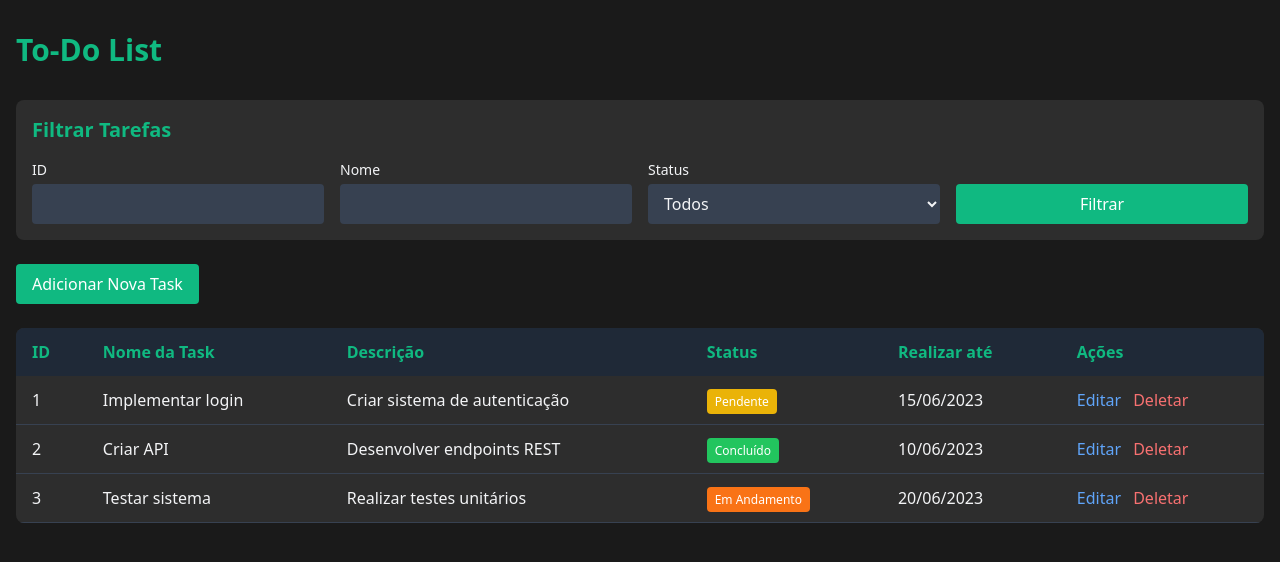
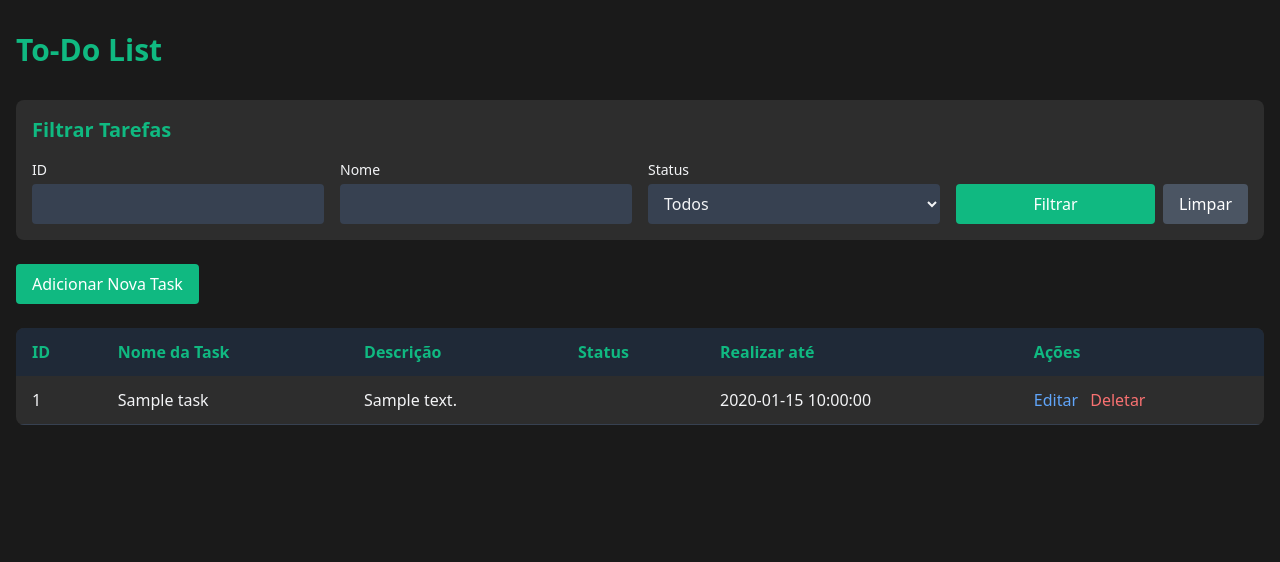
Before and after one commit to LuisMig-code/to-do-list-flask, a Flask app: template templates/index.html in a window 1280 px wide. Shown: the top 562 px of the page. Run offline with Flask 3, Linux system fonts and the light colour scheme; the template is opened without the code that fills it: most values are stand-ins (such as "Sample title", 1, 10 or a date in 2020); some libraries are stand-ins or nearby versions.

Commit message:
sistema de filtro está feito e funcionando

```diff
--- a/app.py
+++ b/app.py
@@ -1,9 +1,8 @@
-# app.py
 from flask import Flask, render_template, request, jsonify
 
 app = Flask(__name__)
 
-# Dados de exemplo (em um projeto real, isso viria de um banco de dados)
+# Dados de exemplo
 tasks = [
     {"id": 1, "name": "Implementar login", "description": "Criar sistema de autenticação",
      "status": "pendente", "due_date": "2023-06-15"},
@@ -11,11 +10,34 @@ tasks = [
      "status": "concluido", "due_date": "2023-06-10"},
     {"id": 3, "name": "Testar sistema", "description": "Realizar testes unitários",
      "status": "em_andamento", "due_date": "2023-06-20"},
+    {"id": 4, "name": "Documentação", "description": "Escrever documentação do projeto",
+     "status": "pendente", "due_date": "2023-06-25"},
 ]
 
 @app.route('/')
 def index():
-    return render_template('index.html', tasks=tasks)
+    # Obter parâmetros de filtro da URL
+    task_id = request.args.get('id')
+    task_name = request.args.get('name')
+    task_status = request.args.get('status')
+
+    filtered_tasks = tasks
+
+    # Aplicar filtros
+    if task_id:
+        filtered_tasks = [t for t in filtered_tasks if str(t['id']) == task_id]
+
+    if task_name:
+        filtered_tasks = [t for t in filtered_tasks if task_name.lower() in t['name'].lower()]
+
+    if task_status:
+        filtered_tasks = [t for t in filtered_tasks if t['status'] == task_status]
+
+    # Verifica se é uma requisição AJAX
+    if request.headers.get('X-Requested-With') == 'XMLHttpRequest':
+        return render_template('partials/table.html', tasks=filtered_tasks)
+
+    return render_template('index.html', tasks=filtered_tasks)
 
 if __name__ == '__main__':
     app.run(debug=True)
--- /dev/null
+++ b/static/js/filters.js
@@ -0,0 +1,108 @@
+// Função principal que é executada quando o DOM está carregado
+document.addEventListener('DOMContentLoaded', function() {
+    // Elementos do formulário de filtro
+    const filterForm = document.getElementById('filterForm');
+    const filterButton = document.getElementById('filterButton');
+    const clearButton = document.getElementById('clearButton');
+
+    // Se o formulário existe, configuramos os event listeners
+    if (filterForm) {
+        // Evento de submit do formulário
+        filterForm.addEventListener('submit', function(e) {
+            e.preventDefault();
+            applyFilters();
+        });
+
+        // Evento do botão limpar
+        if (clearButton) {
+            clearButton.addEventListener('click', function() {
+                clearFilters();
+            });
+        }
+
+        // Preenche os campos com os parâmetros da URL (se existirem)
+        populateFormFromUrl();
+    }
+});
+
+// Aplica os filtros baseados nos valores do formulário
+function applyFilters() {
+    const formData = new FormData(document.getElementById('filterForm'));
+    const params = new URLSearchParams();
+
+    // Adiciona apenas os parâmetros que têm valor
+    formData.forEach((value, key) => {
+        if (value) {
+            params.append(key, value);
+        }
+    });
+
+    // Atualiza a URL sem recarregar a página
+    updateUrl(params.toString());
+
+    // Faz a chamada para a rota com os filtros
+    fetchFilteredTasks(params.toString());
+}
+
+// Limpa todos os filtros
+function clearFilters() {
+    // Limpa os campos do formulário
+    document.getElementById('filterForm').reset();
+
+    // Atualiza a URL removendo os parâmetros
+    updateUrl('');
+
+    // Faz a chamada para a rota sem filtros
+    fetchFilteredTasks();
+}
+
+// Atualiza a URL sem recarregar a página
+function updateUrl(queryString) {
+    const newUrl = queryString
+        ? `${window.location.pathname}?${queryString}`
+        : window.location.pathname;
+
+    window.history.pushState({}, '', newUrl);
+}
+
+// Preenche o formulário com os parâmetros da URL
+function populateFormFromUrl() {
+    const urlParams = new URLSearchParams(window.location.search);
+    const form = document.getElementById('filterForm');
+
+    urlParams.forEach((value, key) => {
+        const input = form.querySelector(`[name="${key}"]`);
+        if (input) {
+            input.value = value;
+        }
+    });
+}
+
+// Faz a chamada AJAX para obter as tasks filtradas
+function fetchFilteredTasks(queryString = '') {
+    const url = queryString
+        ? `/?${queryString}`
+        : '/';
+
+    fetch(url, {
+        headers: {
+            'X-Requested-With': 'XMLHttpRequest' // Identifica como AJAX
+        }
+    })
+    .then(response => response.text())
+    .then(html => {
+        // Extrai apenas a tabela da resposta
+        const parser = new DOMParser();
+        const doc = parser.parseFromString(html, 'text/html');
+        const newTable = doc.querySelector('table');
+
+        // Atualiza apenas a tabela na página atual
+        if (newTable) {
+            const currentTable = document.querySelector('table');
+            currentTable.parentNode.replaceChild(newTable, currentTable);
+        }
+    })
+    .catch(error => {
+        console.error('Erro ao filtrar tasks:', error);
+    });
+}
--- a/templates/index.html
+++ b/templates/index.html
@@ -31,30 +32,35 @@
         <!-- Filtros -->
         <div class="bg-primary-light p-4 rounded-lg mb-6">
             <h2 class="text-xl font-semibold text-accent mb-4">Filtrar Tarefas</h2>
+            <form id="filterForm">
                 <div class="grid grid-cols-1 md:grid-cols-4 gap-4">
                     <div>
                         <label class="block text-sm font-medium mb-1">ID</label>
-                    <input type="text" class="w-full bg-gray-700 rounded px-3 py-2">
+                        <input type="text" name="id" class="w-full bg-gray-700 rounded px-3 py-2">
                     </div>
                     <div>
                         <label class="block text-sm font-medium mb-1">Nome</label>
-                    <input type="text" class="w-full bg-gray-700 rounded px-3 py-2">
+                        <input type="text" name="name" class="w-full bg-gray-700 rounded px-3 py-2">
                     </div>
                     <div>
                         <label class="block text-sm font-medium mb-1">Status</label>
-                    <select class="w-full bg-gray-700 rounded px-3 py-2">
+                        <select name="status" class="w-full bg-gray-700 rounded px-3 py-2">
                             <option value="">Todos</option>
                             <option value="pendente">Pendente</option>
                             <option value="em_andamento">Em Andamento</option>
                             <option value="concluido">Concluído</option>
                         </select>
                     </div>
-                <div class="flex items-end">
-                    <button class="bg-accent hover:bg-accent-dark text-white px-4 py-2 rounded w-full transition-colors">
+                    <div class="flex items-end space-x-2">
+                        <button type="submit" id="filterButton" class="bg-accent hover:bg-accent-dark text-white px-4 py-2 rounded w-full transition-colors">
                             Filtrar
+                        </button>
+                        <button type="button" id="clearButton" class="bg-gray-600 hover:bg-gray-700 text-white px-4 py-2 rounded transition-colors">
+                            Limpar
                         </button>
                     </div>
                 </div>
+            </form>
         </div>
 
         <!-- Botão Adicionar Nova Task -->
@@ -76,46 +82,27 @@
                     </tr>
                 </thead>
                 <tbody>
-                    <!-- Exemplo de linhas da tabela -->
+                    {% for task in tasks %}
                     <tr class="border-b border-gray-700 hover:bg-gray-700">
-                        <td class="px-4 py-3">1</td>
-                        <td class="px-4 py-3">Implementar login</td>
-                        <td class="px-4 py-3">Criar sistema de autenticação</td>
+                        <td class="px-4 py-3">{{ task.id }}</td>
+                        <td class="px-4 py-3">{{ task.name }}</td>
+                        <td class="px-4 py-3">{{ task.description }}</td>
                         <td class="px-4 py-3">
+                            {% if task.status == 'pendente' %}
                                 <span class="bg-yellow-500 text-white text-xs px-2 py-1 rounded">Pendente</span>
+                            {% elif task.status == 'em_andamento' %}
+                                <span class="bg-orange-500 text-white text-xs px-2 py-1 rounded">Em Andamento</span>
+                            {% elif task.status == 'concluido' %}
+                                <span class="bg-green-500 text-white text-xs px-2 py-1 rounded">Concluído</span>
+                            {% endif %}
                         </td>
-                        <td class="px-4 py-3">15/06/2023</td>
+                        <td class="px-4 py-3">{{ task.due_date }}</td>
                         <td class="px-4 py-3">
                             <button class="text-blue-400 hover:text-blue-300 mr-2">Editar</button>
                             <button class="text-red-400 hover:text-red-300">Deletar</button>
                         </td>
                     </tr>
-                    <tr class="border-b border-gray-700 hover:bg-gray-700">
-                        <td class="px-4 py-3">2</td>
-                        <td class="px-4 py-3">Criar API</td>
-                        <td class="px-4 py-3">Desenvolver endpoints REST</td>
-                        <td class="px-4 py-3">
-                            <span class="bg-green-500 text-white text-xs px-2 py-1 rounded">Concluído</span>
-                        </td>
-                        <td class="px-4 py-3">10/06/2023</td>
-                        <td class="px-4 py-3">
-                            <button class="text-blue-400 hover:text-blue-300 mr-2">Editar</button>
-                            <button class="text-red-400 hover:text-red-300">Deletar</button>
-                        </td>
-                    </tr>
-                    <tr class="border-b border-gray-700 hover:bg-gray-700">
-                        <td class="px-4 py-3">3</td>
-                        <td class="px-4 py-3">Testar sistema</td>
-                        <td class="px-4 py-3">Realizar testes unitários</td>
-                        <td class="px-4 py-3">
-                            <span class="bg-orange-500 text-white text-xs px-2 py-1 rounded">Em Andamento</span>
-                        </td>
-                        <td class="px-4 py-3">20/06/2023</td>
-                        <td class="px-4 py-3">
-                            <button class="text-blue-400 hover:text-blue-300 mr-2">Editar</button>
-                            <button class="text-red-400 hover:text-red-300">Deletar</button>
-                        </td>
-                    </tr>
+                    {% endfor %}
                 </tbody>
             </table>
         </div>
```
Also changed, not shown: other parts of templates/index.html (+2 -3 lines), templates/partials/table.html (added, +35 -0 lines). Lines whose indentation alone changed are shown as unchanged.
